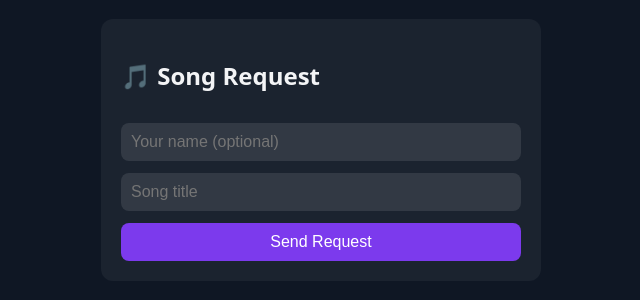
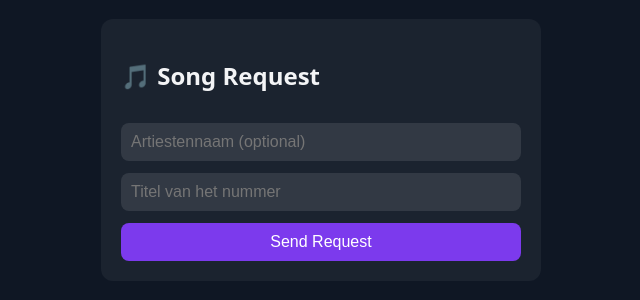
Before and after one commit to ravekickofficial/song-requests, a plain HTML site: page request.html in a window 1280 px wide. Shown: the part 250-550 px from the top of the page, 319-959 px from the left. Drawn offline with Linux system fonts and the light colour scheme.

Commit message:
Update request.html

```diff
--- a/request.html
+++ b/request.html
@@ -51,8 +51,8 @@ const firebaseConfig = {
 <body>
   <form id="songForm">
     <h2>🎵 Song Request</h2>
-    <input name="name" placeholder="Your name (optional)" />
-    <input name="song" placeholder="Song title" required />
+    <input name="name" placeholder="Artiestennaam (optional)" />
+    <input name="song" placeholder="Titel van het nummer" required />
     <button type="submit">Send Request</button>
   </form>
 </body>
```
